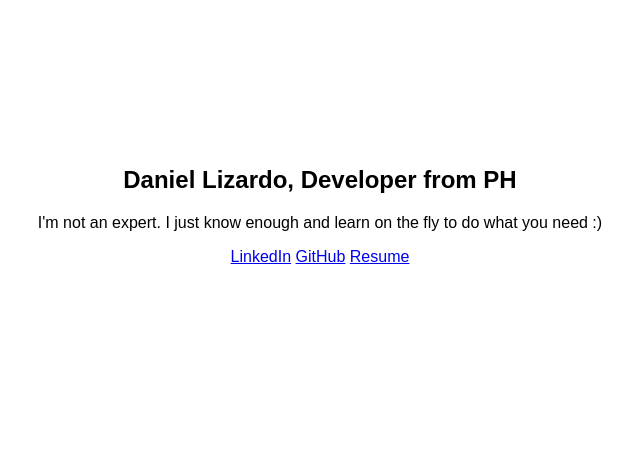
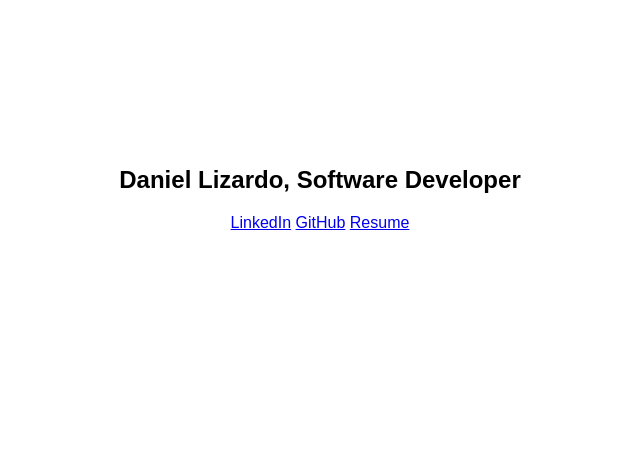
Before and after one commit to dslizardo/dslizardo.github.io, a plain HTML site: page index.html in a window 1280 px wide. Shown: the part 104-553 px from the top of the page, without its empty margins (320-960 px from the left). Drawn offline with Linux system fonts and the light colour scheme.

Commit message:
Replace description

```diff
--- a/index.html
+++ b/index.html
@@ -8,9 +8,7 @@
 
 <body>
     <div class="container">
-      <h2>Daniel Lizardo, Developer from PH</h2>
-
-      <p>I'm not an expert. I just know enough and learn on the fly to do what you need :)</p>
+      <h2>Daniel Lizardo, Software Developer</h2>
 
       <a href="https://www.linkedin.com/in/daniellizardo">LinkedIn</a> <a href="https://github.com/dslizardo">GitHub</a> <a href="https://drive.google.com/file/d/17xAbdqo-M1Es8G61Afzhgc3V8tvQDCh_/view?usp=sharing">Resume</a>
   </div>
```
